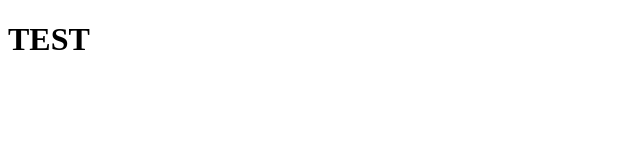
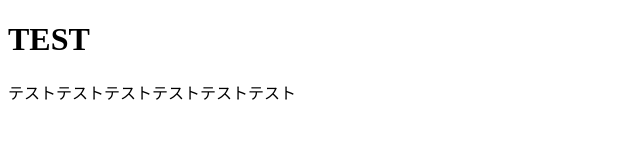
Before and after one commit to tt73-png/tt73-png.github.io, a plain HTML site: page index.html in a window 1280 px wide. Shown: the whole page, without its empty margins (0-640 px from the left). Drawn offline with Linux system fonts and the light colour scheme.

Commit message:
Update index.html

```diff
--- a/index.html
+++ b/index.html
@@ -9,6 +9,7 @@
 
 <body>
     <h1>TEST</h1>
+    <p>テストテストテストテストテストテスト</p>
 </body>
 
 </html>
```
